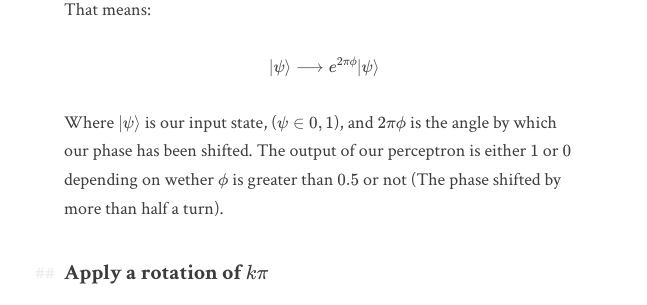
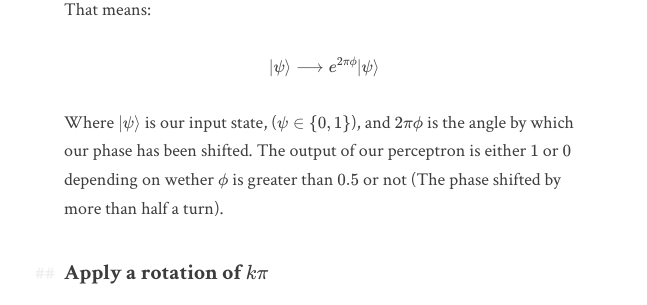
Before and after one commit to NathanHB/NathanHB.github.io, a Jekyll site: the page built from _posts/2021-04-28-perceptron.md, in a window 1280 px wide and 900 px high, scrolled down 1058 px. Shown: the part 148-453 px from the top of the window, without its empty margins (316-963 px from the left). Built offline with Jekyll 4.4.1, drawn with Linux system fonts in a browser that asks for light colours; our own code applies the rules of GitHub Pages for plain Markdown files.

Commit message:
Added brackets

```diff
--- a/_posts/2021-04-28-perceptron.md
+++ b/_posts/2021-04-28-perceptron.md
@@ -38,7 +38,7 @@ That means:
 \vert{\psi}\rangle \longrightarrow e^{2\pi\phi}\vert{\psi}\rangle
 \\]
 
-Where \\(\vert{\psi}\rangle\\) is our input state, (\\(\psi \in \{0, 1\}\\)), and
+Where \\(\vert{\psi}\rangle\\) is our input state, (\\(\psi \in \\{0, 1\\} \\)), and
 \\(2\pi\phi\\) is the angle by which our phase has been shifted. The output of our
 perceptron is either \\(1\\) or \\(0\\) depending on wether \\(\phi\\) is greater than
 \\(0.5\\) or not (The phase shifted by more than half a turn).
```
